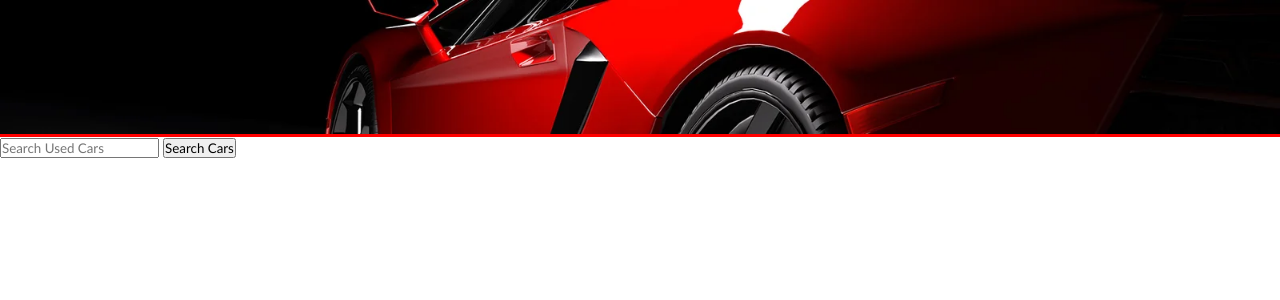
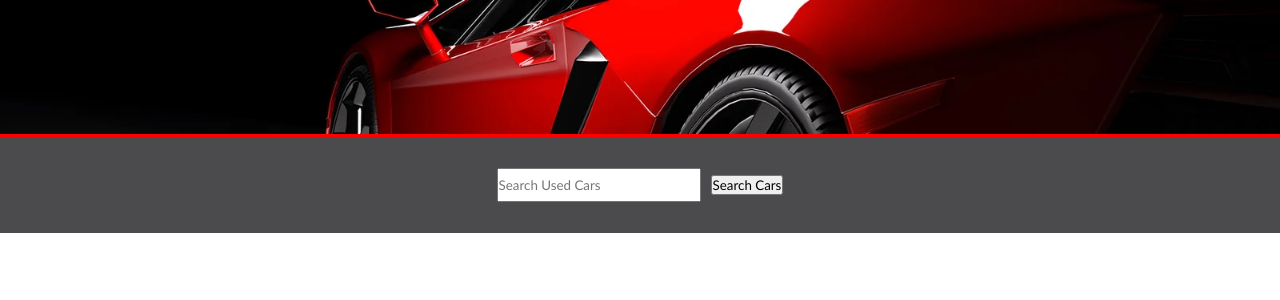
Before and after one commit to Ayaz-Ahamed-Shaik/PythonGroupRetake, a Flask app: page /buycar in a window 1280 px wide. Shown: the part 100-400 px from the top of the page. Run offline with Flask 3, Linux system fonts and the light colour scheme.

Commit message:
searchbuttonstyling

```diff
--- a/static/css/index.css
+++ b/static/css/index.css
@@ -148,3 +148,19 @@ nav h3
     color: white;
     box-shadow: 0px 5px 10px black;
 }
+/* buycar */
+.buycarsection1
+{
+    display: flex;
+    justify-content: center;
+    align-items: center;
+    width: 100%;
+    height: 12vh;
+    background-color: #4B4B4D;
+}
+.buycarsection1 input
+{
+    margin-right: 10px;
+    height: 30px;
+    width: 200px;
+}
```
